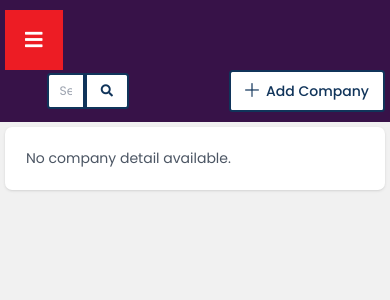
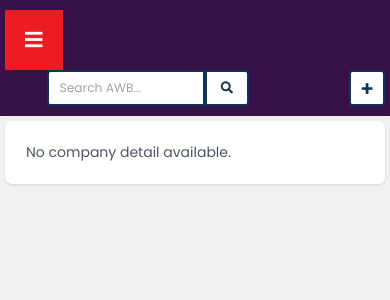
Before and after one commit to pujanrajrai/linkex_cms, a Django app: page /company/ in a window 390 px wide. Shown: the top 300 px of the page. Run offline with Django 4.2, Linux system fonts and the light colour scheme; the visitor is signed in with stand-in values (Sample User, id 1); data that the repository does not hold is empty; style sheets or scripts are compiled from the project's sources; parts of the project's set-up code (start-up, migrations or seed data) failed here and were passed over; some libraries are stand-ins or nearby versions.

Commit message:
Implement mobile button styling in base template: add CSS for mobile button display, ensuring only the '+' icon is visible, and adjust button layout for improved responsiveness.

```diff
--- a/templates/base.html
+++ b/templates/base.html
@@ -53,6 +53,43 @@
                     flex-direction: row !important;
                     justify-content: flex-start !important;
                     align-items: center !important;
+                }
+
+                /* Mobile button styling - show only + icon */
+                .button-wrapper > * {
+                    position: relative;
+                }
+
+                .button-wrapper button,
+                .button-wrapper a > button {
+                    width: 36px !important;
+                    height: 36px !important;
+                    padding: 0 !important;
+                    min-width: 36px !important;
+                    overflow: hidden;
+                }
+
+                .button-wrapper button span,
+                .button-wrapper a > button span,
+                .button-wrapper button i:not(.mobile-plus-icon) {
+                    display: none !important;
+                }
+
+                .button-wrapper button::before,
+                .button-wrapper a > button::before {
+                    content: '+' !important;
+                    display: flex !important;
+                    align-items: center !important;
+                    justify-content: center !important;
+                    width: 100% !important;
+                    height: 100% !important;
+                    font-size: 1.5rem !important;
+                    font-weight: 600 !important;
+                    line-height: 1 !important;
+                }
+
+                .button-wrapper a {
+                    display: inline-block;
                 }
             }
 
@@ -283,7 +320,7 @@
                         </button>
                     </form>
                 </div>
-                <div class="flex items-center">
+                <div class="flex items-center button-wrapper">
                     {% block button %}
                     {% endblock button %}
                 </div>
```
